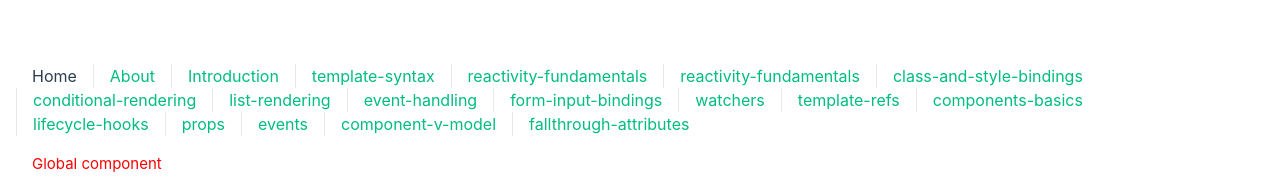
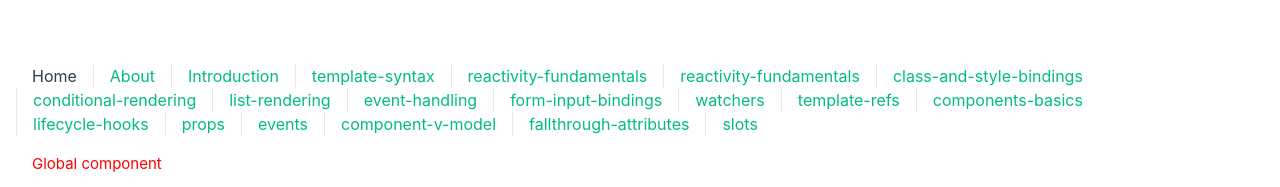
Before and after one commit to Johnny-Jackpot/sandbox, a Vue app in the folder vue/vue-project/: page / in a window 1280 px wide. Shown: the top 187 px of the page. Built offline with nearby package versions, Linux system fonts and the light colour scheme; the HTML template or start-up script is replaced by a standard one.

Commit message:
added slots page

```diff
--- a/vue/vue-project/src/App.vue
+++ b/vue/vue-project/src/App.vue
@@ -30,6 +30,7 @@ import HelloWorld from './components/HelloWorld.vue'
         <RouterLink to="/components-in-depth/events">events</RouterLink>
         <RouterLink to="/components-in-depth/component-v-model">component-v-model</RouterLink>
         <RouterLink to="/components-in-depth/fallthrough-attributes">fallthrough-attributes</RouterLink>
+        <RouterLink to="/components-in-depth/slots">slots</RouterLink>
       </nav>
     </div>
   </header>
--- a/vue/vue-project/src/router/index.ts
+++ b/vue/vue-project/src/router/index.ts
@@ -110,6 +110,11 @@ const router = createRouter({
           name: 'fallthrough-attributes',
           component: () => import('../views/components-in-depth/FallthrougAttributesView.vue'),
         },
+        {
+          path: 'slots',
+          name: 'slots',
+          component: () => import('../views/components-in-depth/SlotsView.vue'),
+        },
       ],
     },
   ],
--- /dev/null
+++ b/vue/vue-project/src/views/components-in-depth/SlotsView.vue
@@ -0,0 +1,5 @@
+<script setup lang="ts"></script>
+
+<template>
+  <h1>Slots</h1>
+</template>
```
